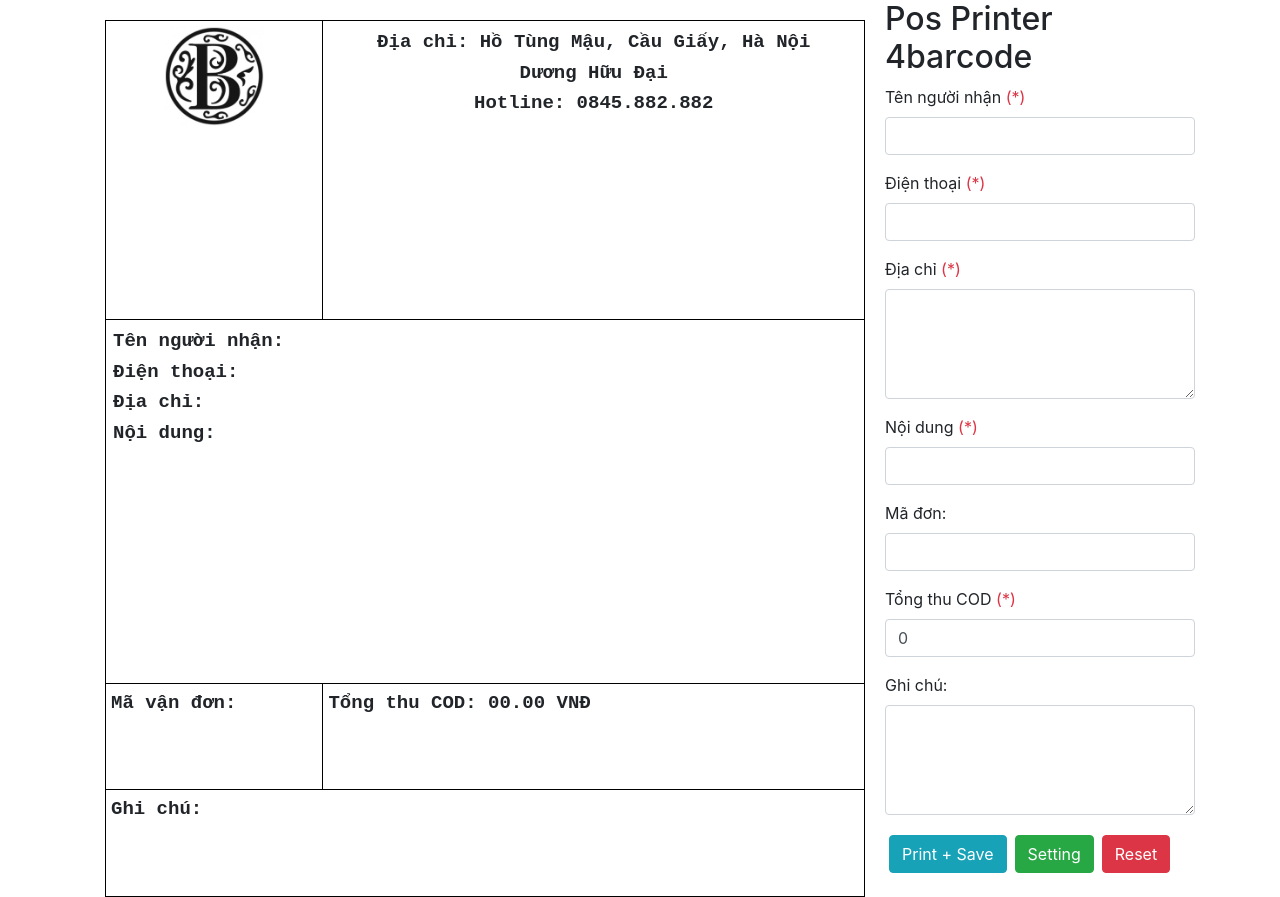
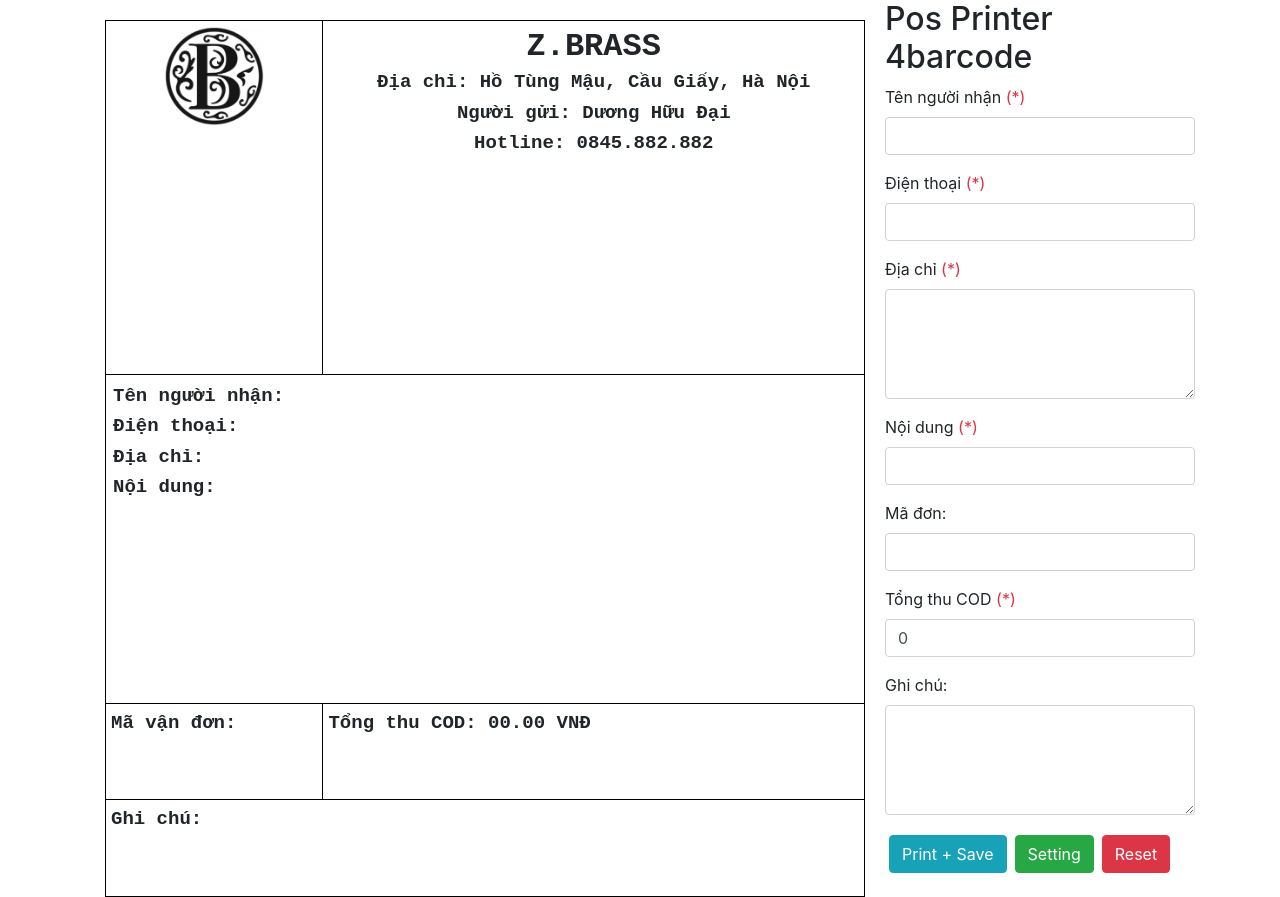
Before and after one commit to id1945/pos-printer-76mm, an Angular app: page / in a window 1280 px wide. Built offline with nearby package versions, Linux system fonts and the light colour scheme; what ngx-print-element would draw is missing.

Commit message:
Update app.component.ts

```diff
--- a/src/app/app.component.ts
+++ b/src/app/app.component.ts
@@ -3,7 +3,6 @@
 import { NgxPrintElementService } from 'ngx-print-element';
 
 interface Pos {
-  shopName: string;
   name: string;
   phone: string;
   address: string;
@@ -29,8 +28,8 @@
       }
     },
     shop: {
-      shopName: 'Z.BRASS',
-      name: 'Dương Hữu Đại',
+      title: 'Z.BRASS',
+      name: 'Người gửi: Dương Hữu Đại',
       address: 'Địa chỉ: Hồ Tùng Mậu, Cầu Giấy, Hà Nội',
       phone: 'Hotline: 0845.882.882',
       logo: {
```
